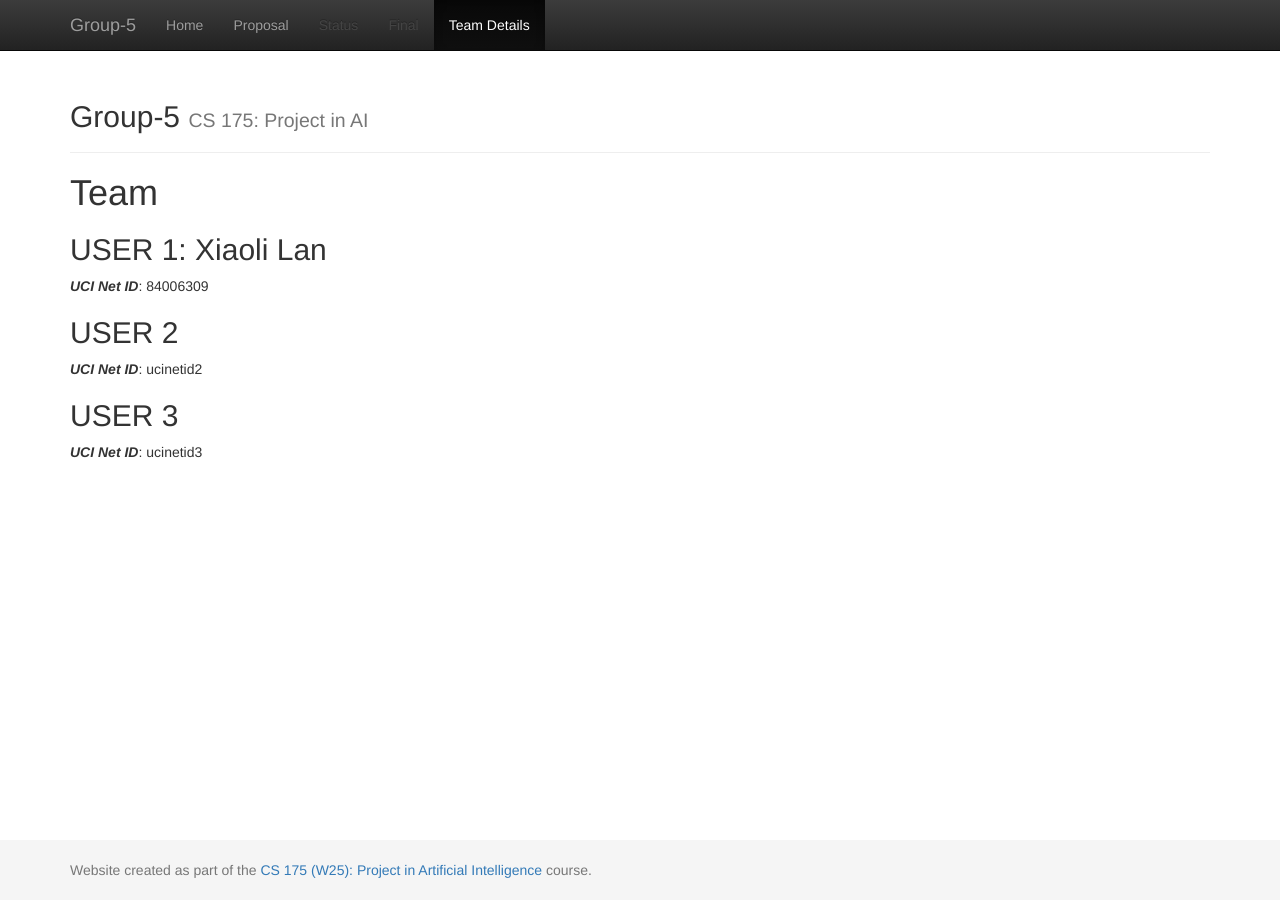
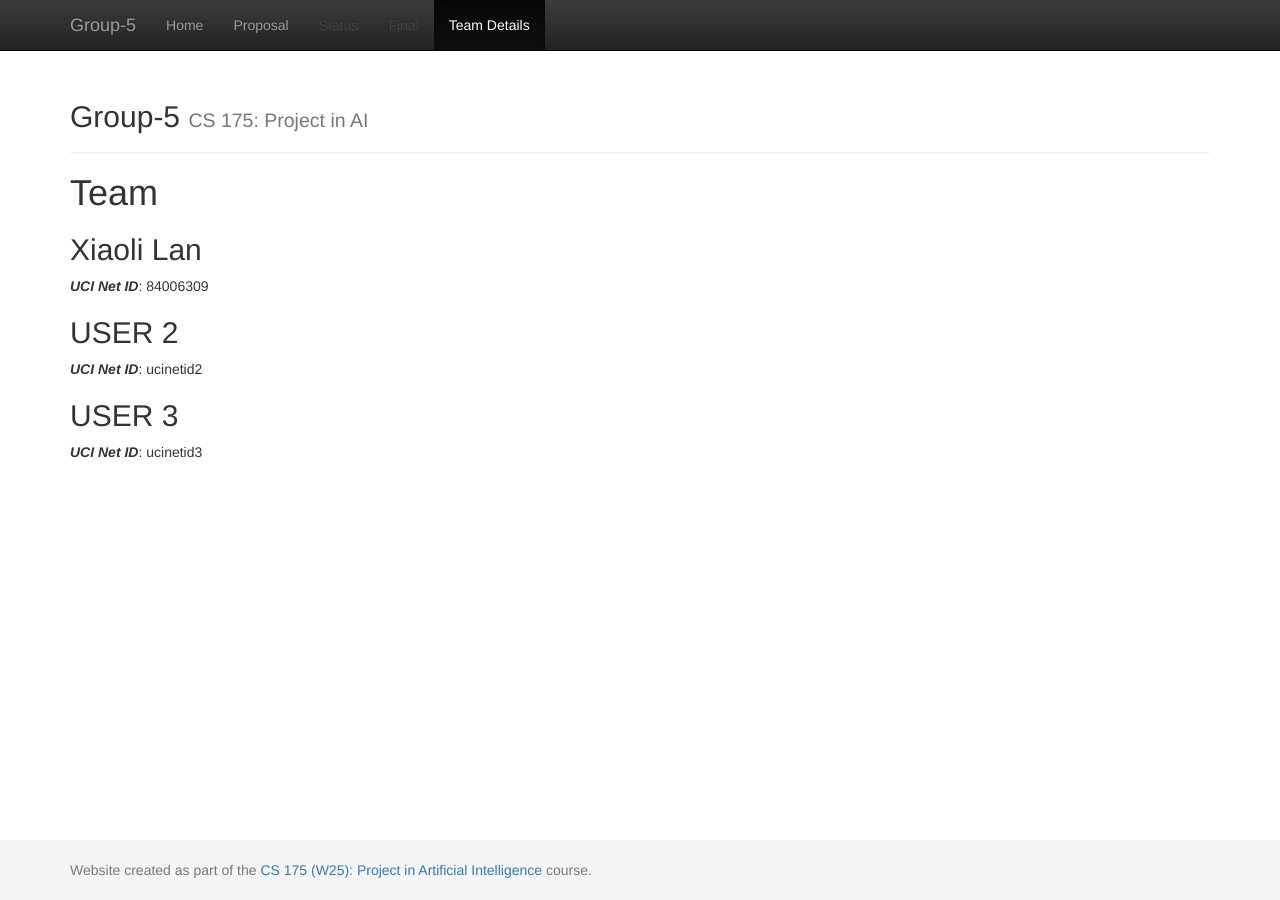
Before and after one commit to Xiaoli-Catherine/ChessBots, a Jekyll site: the page built from docs/team.md, in a window 1280 px wide. Built offline with Jekyll 4.4.1, drawn with Linux system fonts in a browser that asks for light colours.

Commit message:
Update team.md

```diff
--- a/docs/team.md
+++ b/docs/team.md
@@ -6,7 +6,7 @@ title:  Team
 # {{ page.title }}
 
 
-## USER 1: Xiaoli Lan
+## Xiaoli Lan
 ***UCI Net ID***: 84006309
 
 ## USER 2
```
